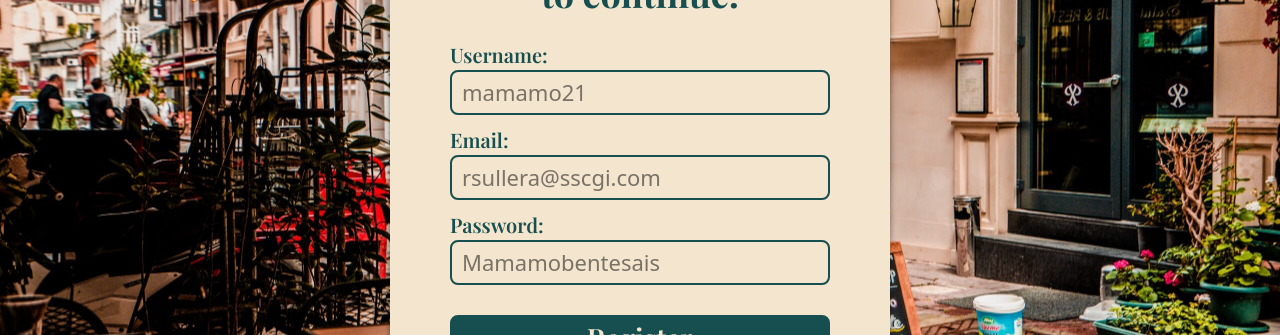
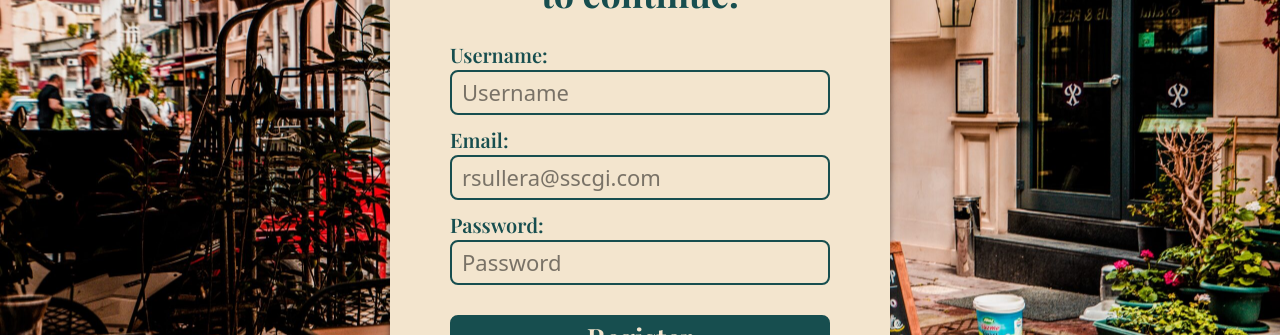
Before and after one commit to rsullera/E-Commerce-Website, a React (Vite) app in the folder frontend/: page /register in a window 1280 px wide. Shown: the part 272-607 px from the top of the page. Built offline with nearby package versions, Linux system fonts and the light colour scheme; a web font is replaced by a local one.

Commit message:
13th commit

```diff
--- a/frontend/src/assets/wrappers/Admin.js
+++ b/frontend/src/assets/wrappers/Admin.js
@@ -81,15 +81,15 @@ const Wrapper = styled.section`
   }
 
   .admin-dashboard {
-    flex: 1; /* take all remaining width next to sidebar */
+    flex: 1;
     background-color: #f3e5ce;
     padding: 20px;
   }
 
   .admin-welcome {
     display: flex;
-    justify-content: space-between; /* left & right */
-    align-items: center; /* vertical alignment */
+    justify-content: space-between;
+    align-items: center;
     background-color: #174e4f;
     color: #f3e5ce;
     padding: 20px 20px;
--- a/frontend/src/assets/wrappers/Login.js
+++ b/frontend/src/assets/wrappers/Login.js
@@ -22,6 +22,7 @@ const Wrapper = styled.section`
     background-color: #f3e5ce;
     box-shadow: 0 4px 6px rgba(0, 0, 0, 0.5);
     transition: box-shadow 0.3s ease, transform 0.3s ease;
+    border-radius: 12px;
   }
   .login-welcome {
     font-size: 36px;
@@ -100,102 +101,5 @@ const Wrapper = styled.section`
     margin: 0 60px 16px 60px; /* 16px */
     font-size: 14px;
   }
-  //////LOGIN SECTION///////////////
-  /* .login-section {
-    height: 100vh;
-    background-image: url("src/assets/images/kk.jpg");
-
-    background-repeat: no-repeat;
-    background-position: center;
-    background-size: cover;
-    display: flex;
-    justify-content: end;
-    align-items: center;
-    padding-right: 100px;
-    font-family: "Judson";
-  }
-  .login-container {
-    height: 500px;
-    width: 500px;
-    border: 2px solid red;
-    background-color: #f3e5ce;
-    border-radius: 24px;
-    box-shadow: 0px 4px 4px 0px rgba(0, 0, 0, 0.5);
-    border: 1px solid #174e4f;
-    backdrop-filter: blur(12px);
-
-    background-color: transparent;
-
-    backdrop-filter: blur(12px) brightness(1.2) saturate(120%);
-    -webkit-backdrop-filter: blur(12px) brightness(1.2) saturate(120%);
-  }
-  .login-container p {
-    font-size: 36px;
-    text-align: center;
-    padding: 40px 40px 20px 40px;
-    color: #174e4f;
-    font-weight: 600;
-    text-shadow: 2px 2px 4px rgba(0, 0, 0, 0.25);
-  }
-
-  .login-input {
-    display: flex;
-    justify-content: center;
-    align-items: center;
-    padding: 10px;
-  }
-
-  input {
-    height: 46px;
-    width: 400px;
-    border: 2px solid #281d17;
-    border-radius: 12px;
-    background-color: rgba(61, 44, 36, 0.9);
-    font-family: "Judson";
-    font-size: 26px;
-    padding-left: 20px;
-    color: rgba(255, 255, 255, 1);
-  }
-
-  input::placeholder {
-    opacity: 0.4;
-    color: rgba(255, 255, 255, 0.75);
-    font-size: 26px;
-  }
-  .login-btn {
-    display: flex;
-    justify-content: center;
-    align-items: center;
-    padding: 20px 20px 0px 20px;
-  }
-
-  .login-btn-btn {
-    padding: 10px;
-    width: 150px;
-    border-radius: 12px;
-    font-size: 28px;
-
-    font-family: "Judson";
-    background-color: rgba(61, 44, 36, 1);
-    color: #ffffff;
-    border-style: none;
-    cursor: pointer;
-  }
-  .login-btn-btn:hover {
-    background-color: rgba(61, 44, 36, 0.9);
-  }
-  h7 {
-    color: #403026;
-    display: flex;
-    justify-content: center;
-    font-size: 20px;
-    padding: 20px;
-  }
-
-  span {
-    font-weight: 600;
-    cursor: pointer;
-    font-size: 24px;
-  } */
 `;
 export default Wrapper;
--- a/frontend/src/assets/wrappers/ProductList.js
+++ b/frontend/src/assets/wrappers/ProductList.js
@@ -345,11 +345,11 @@ const Wrapper = styled.section`
     font-family: "Roboto";
   }
   .modal-input {
-    width: 60px;
+    width: 50px;
     text-align: center;
     font-size: 18px;
-    border: 1px solid #174e4f;
-    margin-left: 5px;
+    /*  border: 1px solid #174e4f; */
+    margin-left: 1px;
     border-radius: 4px;
     font-family: "Roboto";
     line-height: 20px;
--- a/frontend/src/assets/wrappers/Register.js
+++ b/frontend/src/assets/wrappers/Register.js
@@ -22,6 +22,7 @@ const Wrapper = styled.section`
     background-color: #f3e5ce;
     box-shadow: 0 4px 6px rgba(0, 0, 0, 0.5);
     transition: box-shadow 0.3s ease, transform 0.3s ease;
+    border-radius: 12px;
   }
   .login-welcome {
     font-size: 36px;
--- a/frontend/src/pages/Login.jsx
+++ b/frontend/src/pages/Login.jsx
@@ -70,7 +70,7 @@ function Login({ setUser }) {
                 name="password"
                 value={formData.password}
                 onChange={handleChange}
-                placeholder="Mamamobentesais"
+                placeholder="Passsword"
                 required
               />
               {error && <p className="error">{error}</p>}
--- a/frontend/src/pages/ProductList.jsx
+++ b/frontend/src/pages/ProductList.jsx
@@ -265,7 +265,10 @@ function ProductList() {
               View More...
             </Link>
             <div className="modal-buttons">
-              <button className="add-to-cart-btn modal-btn">Add to Cart</button>
+              <button className="add-to-cart-btn modal-btn">
+                {" "}
+                <Link to="/cart">Add to Cart</Link>
+              </button>
               <button className="buy-now-btn modal-btn">Buy Now</button>
             </div>
           </div>
--- a/frontend/src/pages/Register.jsx
+++ b/frontend/src/pages/Register.jsx
@@ -46,7 +46,7 @@ function Register({ setUser }) {
                 name="username"
                 value={formData.username}
                 onChange={handleChange}
-                placeholder="mamamo21"
+                placeholder="Username"
                 required
               />
 
@@ -65,7 +65,7 @@ function Register({ setUser }) {
                 name="password"
                 value={formData.password}
                 onChange={handleChange}
-                placeholder="Mamamobentesais"
+                placeholder="Password"
                 required
               />
               {error && <p className="error">{error}</p>}
```
Also changed, not shown: frontend/src/assets/wrappers/Footer.js (+0 -109 lines), frontend/src/assets/wrappers/Navbar.js (+0 -144 lines), 1 other file (tests, documents, lock files or other folders).
